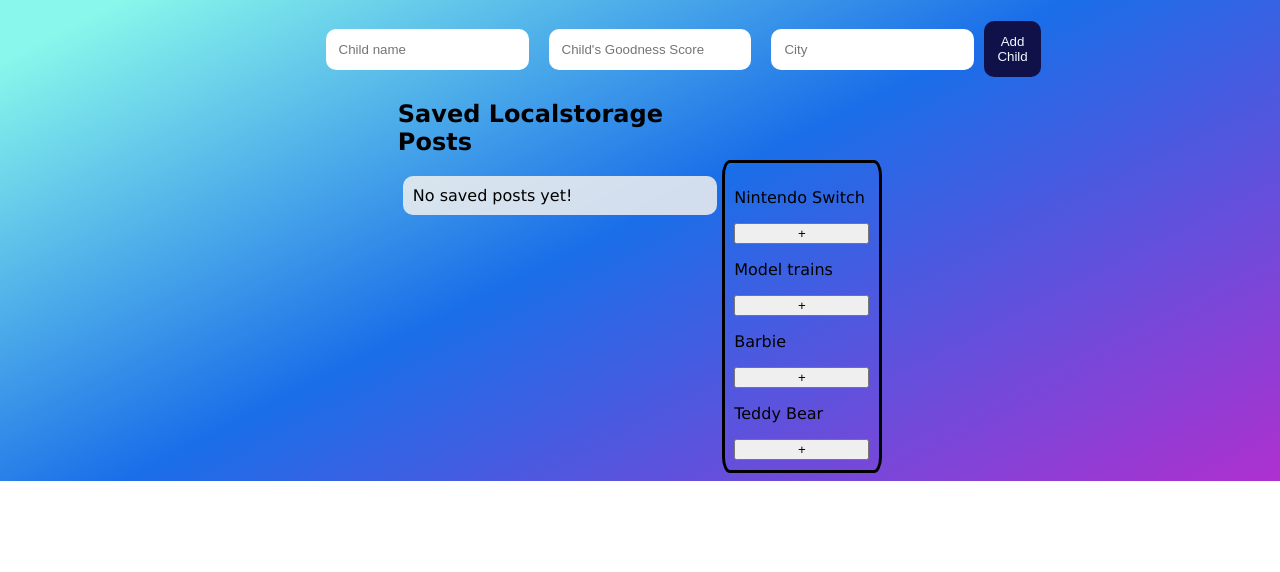
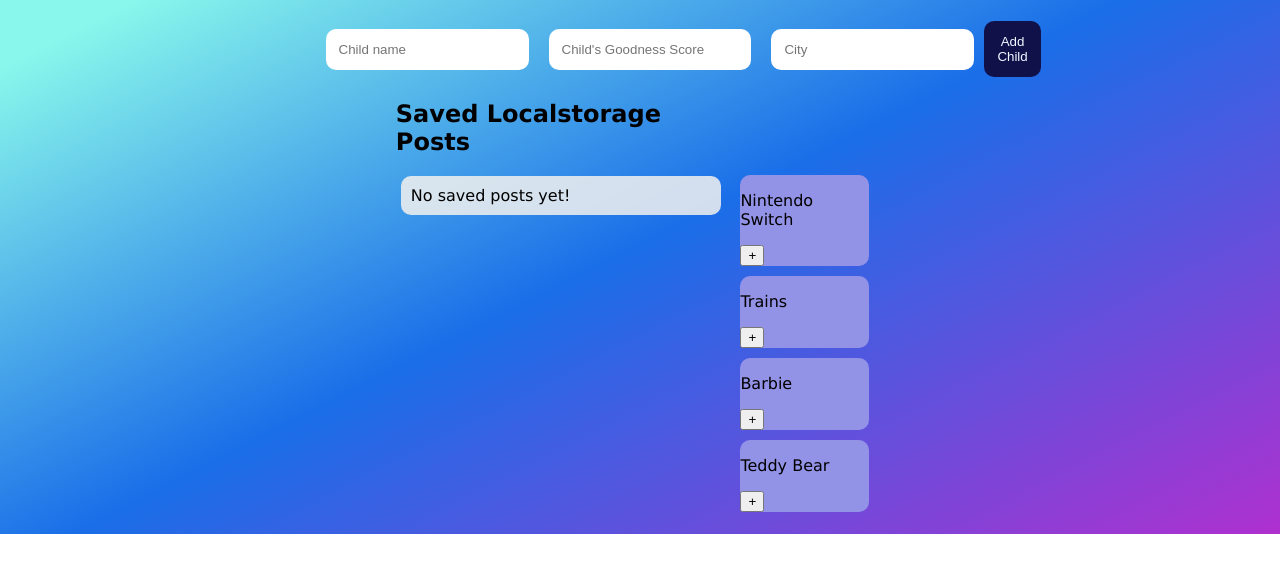
Before and after one commit to KillianVrmr/xmas-gift-shop, a website: page shop.html in a window 1280 px wide. Shown: the part 70-642 px from the top of the page. Drawn offline with Linux system fonts and the light colour scheme; no server answers.

Commit message:
start draggable

```diff
--- a/shop.html
+++ b/shop.html
@@ -26,10 +26,10 @@
         </div>
 
         <div class="toys">
-            <p>Nintendo Switch</p><button>+</button>
-            <p>Model trains</p><button>+</button>
-            <p>Barbie</p><button>+</button>
-            <p>Teddy Bear</p><button>+</button>
+            <div id="nintendoSwitch" class="toy-item" draggable="true"><p>Nintendo Switch</p><button>+</button></div>
+            <div id="trains" class="toy-item"><p>Trains</p><button>+</button></div>
+            <div id="barbie" class="toy-item"><p>Barbie</p><button>+</button></div>
+            <div id="teddyBear" class="toy-item"><p>Teddy Bear</p><button>+</button></div>
         </div>
     </section>
 
--- a/shop.js
+++ b/shop.js
@@ -48,7 +48,7 @@ function fetchdata() {
             sortedData.forEach(child => {
                 output.innerHTML += `
                     <div class="child-item" id="child-${child.id}">
-                        <span class="child-content">${child.name} (Goodness: ${child.goodness}) (Toys: ${child.toys || 0})</span>
+                        <span class="child-content"><strong>${child.name}</strong><br> (Goodness: ${child.goodness}) (Toys: ${child.toys || 0})(Location:${child.location}</span>
                         <div class="edit-form" style="display: none;">
                             <input type="text" class="edit-name" value="${child.name}">
                             <input type="number" class="edit-goodness" value="${child.goodness}">
@@ -56,6 +56,9 @@ function fetchdata() {
                             <button class="smallbutton" onclick="saveEdit('${child.id}')">S</button>
                             <button class="smallbutton" onclick="cancelEdit('${child.id}')">X</button>
                         </div>
+                        <div class=drag-toys>
+                        </div>
+
                         <div class="button-group">
                             <button onclick="editChild('${child.id}')">Edit</button>
                             <button onclick="saveToLocal('${child.id}', '${child.name}', ${child.goodness}, ${child.toys.length}, '${child.location}')">Save</button>
--- a/style.css
+++ b/style.css
@@ -52,8 +52,6 @@ section {
     display: flex;
     flex-direction: column;
     justify-content: flex-end;
-
-    border-style: solid;
 }
 
 /* Children */
@@ -64,6 +62,19 @@ section {
     border-radius: 10px;
 }
 
+.toy-item {
+    margin: 5px;
+    background-color: rgb(146, 146, 230);
+    border-radius: 10px;
+}
+
+.drag-toys {
+    padding: 10px;
+    min-height: 30px;
+    background-color: rgb(146, 146, 230);
+    border-radius: 10px;
+}
+
 .no-posts-message, .post-item {
     background-color:  rgba(246, 243, 240, 0.841);
     border-radius: 10px;
```
